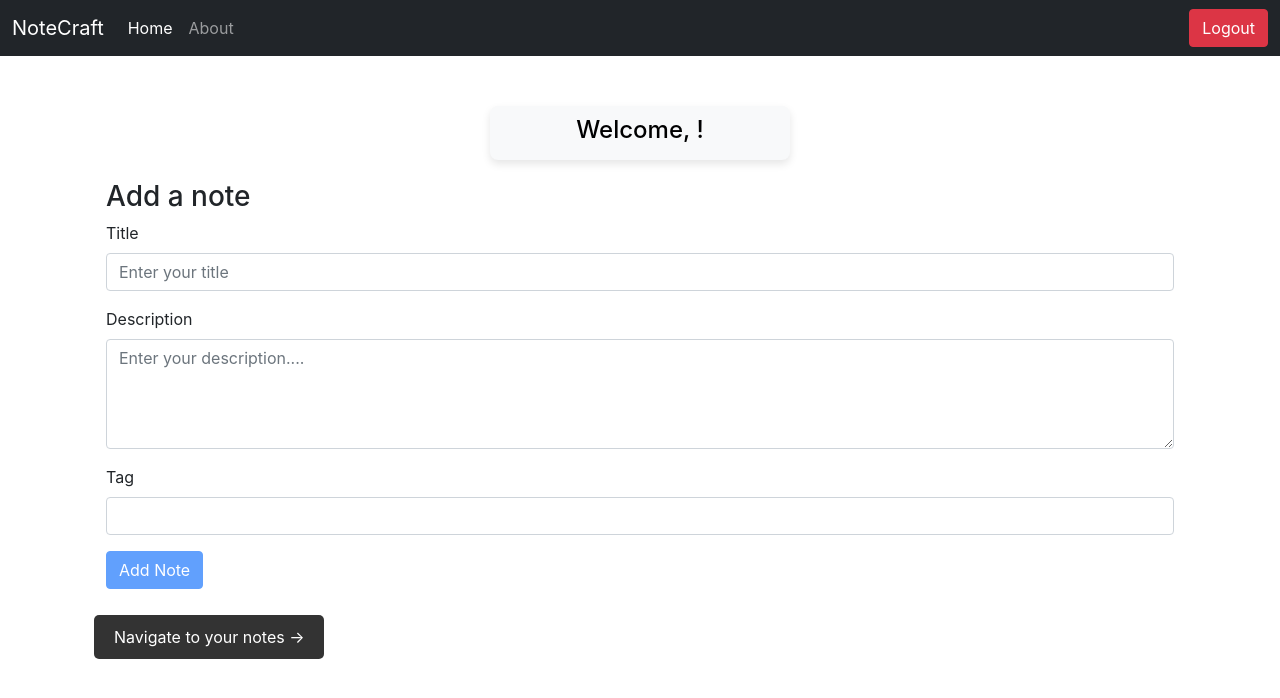
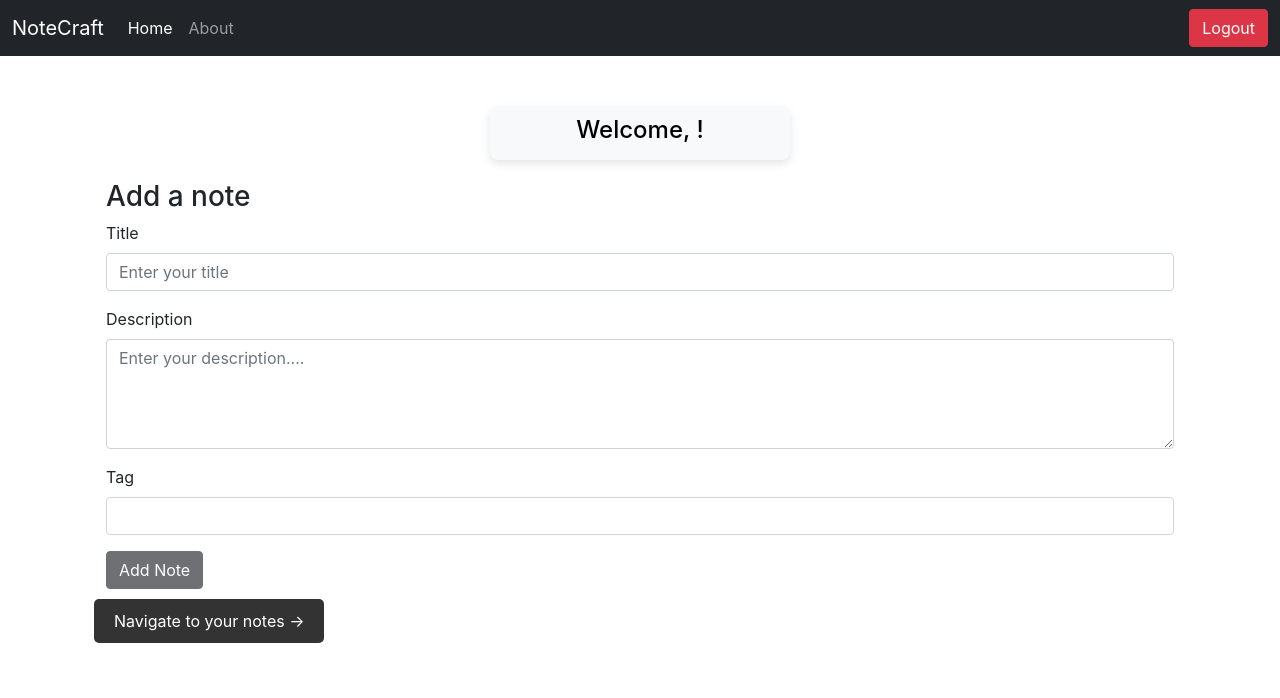
Before and after one commit to shahidafridi18/NoteCraft-frontend, a React (Create React App) app: page / in a window 1280 px wide. Shown: the top 698 px of the page. Built offline with nearby package versions, Linux system fonts and the light colour scheme; no server answers; sample sign-in values are in the browser's storage.

Commit message:
Update AddNote.js

```diff
--- a/src/components/AddNote.js
+++ b/src/components/AddNote.js
@@ -19,7 +19,7 @@ const AddNote = (props) => {
   };
 
   return (
-    <div className="container my-3">
+    <div className="container ">
       <h3>Add a note</h3>
       <form>
         <div className="mb-3">
@@ -71,7 +71,7 @@ const AddNote = (props) => {
         <button
           disabled={note.title.length < 3 || note.description.length < 5}
           type="submit"
-          className="btn btn-primary"
+          className="btn btn-dark"
           onClick={handleclick}
         >
           Add Note
```
